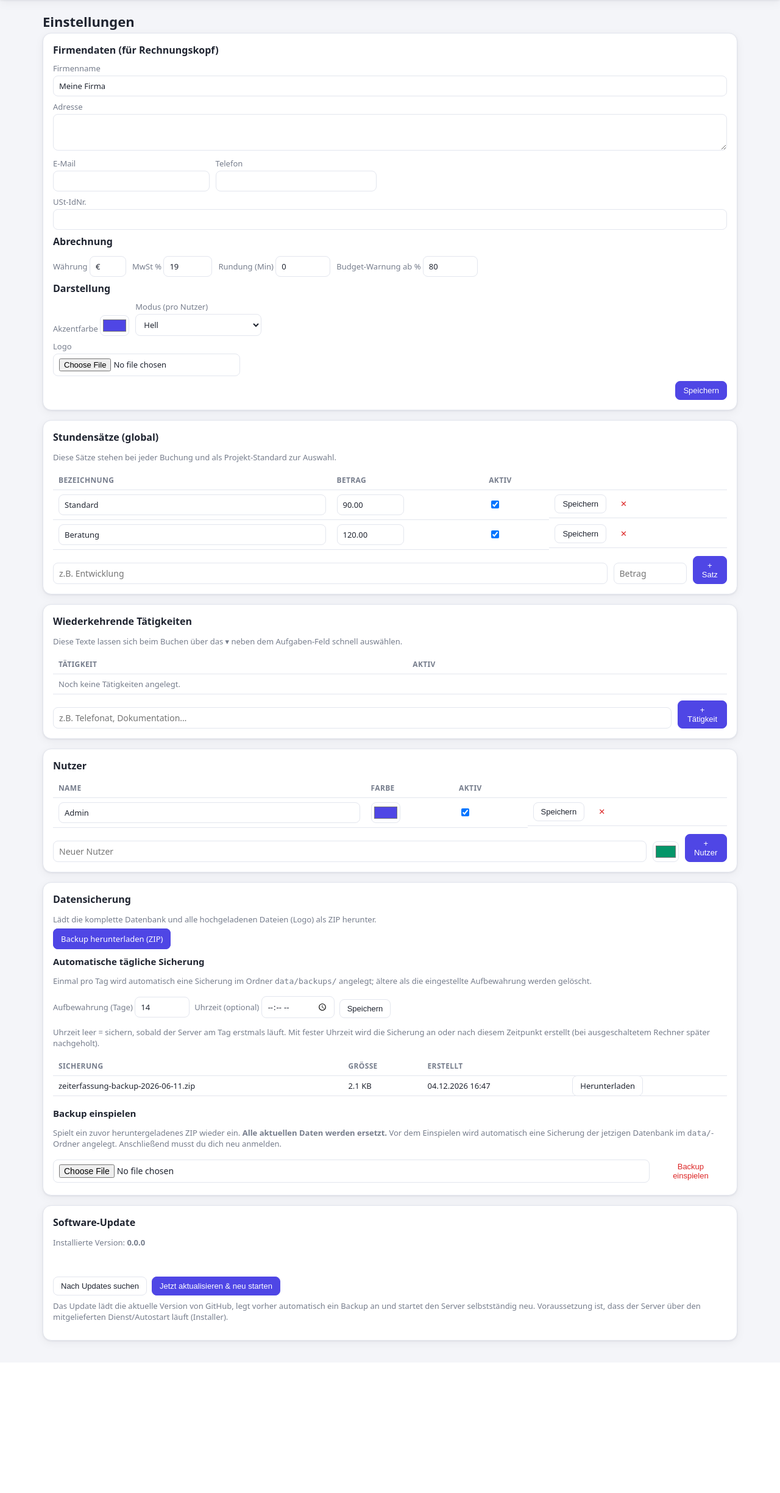
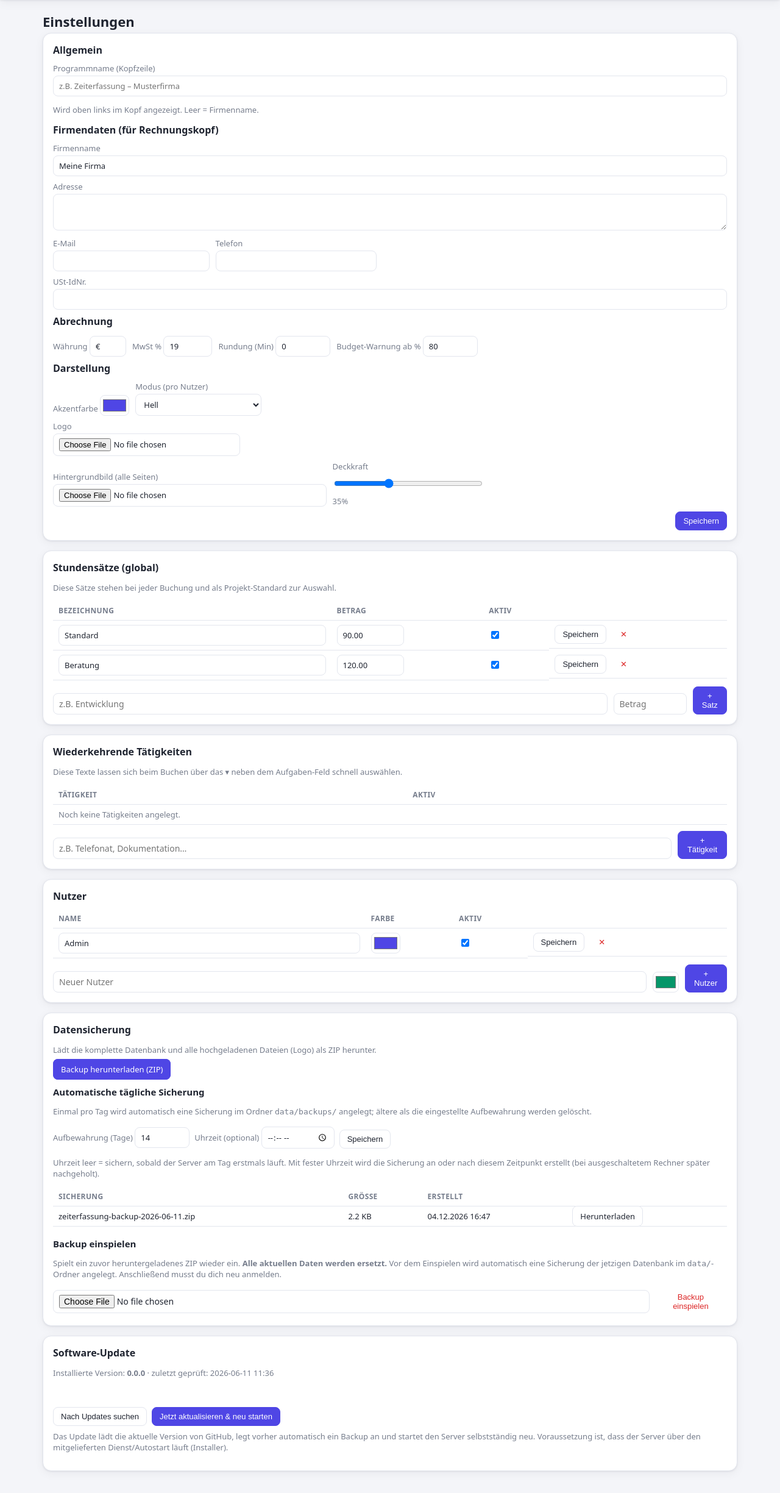
Before and after one commit to ipod86/Zeiterfassung, a Flask app: page /einstellungen/ in a window 1280 px wide. Shown: the part 54-2503 px from the top of the page at 61% size. Before the commit the page ends 2265 px from the top, so only its background shows below. Run offline with Flask 3, Linux system fonts and the light colour scheme; the visitor is signed in with stand-in values (Sample User, id 1); data comes from the database, SQL or seed files in the repository; data that the repository does not hold is empty.

Commit message:
Add configurable app name and site-wide background image
- New setting "Programmname" (app_name) shown in the header instead of
  the company name (falls back to company name, then "Zeiterfassung").
  Company name stays for the invoice header.
- New background image upload shown on all pages as a fixed full-page
  layer behind the content, with an opacity slider (default 35%) so text
  stays readable in light and dark mode. Stored in uploads/, so it is
  included in backups. Added a remove button.
- Bump VERSION to 1.0.2.

Co-Authored-By: Claude Opus 4.7 <noreply@anthropic.com>

```diff
--- a/app/db.py
+++ b/app/db.py
@@ -7,6 +7,7 @@ DB_PATH = DATA_DIR / "zeiterfassung.db"
 
 DEFAULT_SETTINGS = {
     "company_name": "Meine Firma",
+    "app_name": "",
     "company_address": "",
     "company_email": "",
     "company_phone": "",
@@ -25,6 +26,9 @@ DEFAULT_SETTINGS = {
     "logo_file": "",
     "logo_w": "",
     "logo_h": "",
+    "bg_path": "",
+    "bg_file": "",
+    "bg_opacity": "0.35",
 }
 
 
--- a/app/static/css/style.css
+++ b/app/static/css/style.css
@@ -222,6 +222,7 @@ dialog::backdrop { background: rgba(15,18,28,.45); }
 .bar span { display: block; height: 100%; border-radius: 99px; }
 .bar-val { text-align: right; font-variant-numeric: tabular-nums; }
 .logo-preview { height: 28px; vertical-align: middle; margin-left: 8px; }
+.bg-preview { height: 44px; border-radius: 6px; border: 1px solid var(--border); vertical-align: middle; margin-left: 8px; object-fit: cover; }
 .hidden, [hidden] { display: none !important; }
 
 /* budget bars (overview project table) */
--- a/app/templates/base.html
+++ b/app/templates/base.html
@@ -3,9 +3,17 @@
 <head>
   <meta charset="utf-8">
   <meta name="viewport" content="width=device-width, initial-scale=1">
-  <title>{% block title %}Zeiterfassung{% endblock %}</title>
+  <title>{% block title %}{{ settings.app_name or 'Zeiterfassung' }}{% endblock %}</title>
   <link rel="stylesheet" href="{{ url_for('static', filename='css/style.css') }}">
-  <style>:root { --primary: {{ settings.theme_primary or '#4f46e5' }}; }</style>
+  <style>:root { --primary: {{ settings.theme_primary or '#4f46e5' }}; }
+  {% if settings.bg_file %}
+  body::before {
+    content: ""; position: fixed; inset: 0; z-index: -1; pointer-events: none;
+    background-image: url("{{ url_for('uploads', filename=settings.bg_file) }}");
+    background-size: cover; background-position: center; background-attachment: fixed;
+    opacity: {{ settings.bg_opacity or '0.35' }};
+  }
+  {% endif %}</style>
 </head>
 <body>
 {% if current_user_id %}
@@ -15,7 +23,7 @@
       <img src="{{ url_for('uploads', filename=settings.logo_file) }}" alt="Logo" class="logo"
            {% if settings.logo_w and settings.logo_h %}width="{{ settings.logo_w }}" height="{{ settings.logo_h }}"{% endif %}>
     {% endif %}
-    <span class="brand-name">{{ settings.company_name or 'Zeiterfassung' }}</span>
+    <span class="brand-name">{{ settings.app_name or settings.company_name or 'Zeiterfassung' }}</span>
   </div>
   <nav class="mainnav">
     <a href="{{ url_for('main.index') }}" class="{{ 'active' if request.endpoint=='main.index' }}">Erfassen</a>
--- a/app/templates/settings.html
+++ b/app/templates/settings.html
@@ -4,6 +4,12 @@
 <h1>Einstellungen</h1>
 
 <form method="post" action="{{ url_for('settings.save') }}" enctype="multipart/form-data" class="card">
+  <h2>Allgemein</h2>
+  <label>Programmname (Kopfzeile)
+    <input name="app_name" value="{{ s.app_name }}" placeholder="z.B. Zeiterfassung – Musterfirma">
+  </label>
+  <p class="muted small">Wird oben links im Kopf angezeigt. Leer = Firmenname.</p>
+
   <h2>Firmendaten (für Rechnungskopf)</h2>
   <label>Firmenname <input name="company_name" value="{{ s.company_name }}"></label>
   <label>Adresse <textarea name="company_address">{{ s.company_address }}</textarea></label>
@@ -34,7 +40,20 @@
     <label>Logo {% if s.logo_file %}<img src="{{ url_for('uploads', filename=s.logo_file) }}" class="logo-preview">{% endif %}
       <input type="file" name="logo" accept="image/*"></label>
   </div>
+  <div class="row">
+    <label>Hintergrundbild (alle Seiten)
+      {% if s.bg_file %}<img src="{{ url_for('uploads', filename=s.bg_file) }}" class="bg-preview">{% endif %}
+      <input type="file" name="background" accept="image/*"></label>
+    <label>Deckkraft
+      <input name="bg_opacity" type="range" min="0" max="1" step="0.05" value="{{ s.bg_opacity or '0.35' }}"
+             oninput="this.nextElementSibling.textContent=Math.round(this.value*100)+'%'">
+      <span class="muted small">{{ ((s.bg_opacity or 0.35)|float * 100)|round|int }}%</span>
+    </label>
+  </div>
   <div class="row end">
+    {% if s.bg_file %}
+    <button class="btn ghost" formaction="{{ url_for('settings.remove_background') }}" formnovalidate>Hintergrund entfernen</button>
+    {% endif %}
     {% if s.logo_file %}
     <button class="btn ghost" formaction="{{ url_for('settings.remove_logo') }}" formnovalidate>Logo entfernen</button>
     {% endif %}
--- a/app/views/settings.py
+++ b/app/views/settings.py
@@ -16,10 +16,11 @@ from .. import updater
 
 bp = Blueprint("settings", __name__, url_prefix="/einstellungen")
 
-TEXT_KEYS = ["company_name", "company_address", "company_email", "company_phone",
-             "company_vat", "currency", "tax_rate", "rounding_minutes",
-             "budget_warn_pct", "backup_keep_days", "backup_time", "theme_primary"]
-ALLOWED_LOGO = {".png", ".jpg", ".jpeg", ".gif"}
+TEXT_KEYS = ["company_name", "app_name", "company_address", "company_email",
+             "company_phone", "company_vat", "currency", "tax_rate",
+             "rounding_minutes", "budget_warn_pct", "backup_keep_days",
+             "backup_time", "theme_primary", "bg_opacity"]
+ALLOWED_LOGO = {".png", ".jpg", ".jpeg", ".gif", ".webp"}
 
 
 @bp.route("/")
@@ -57,6 +58,14 @@ def save():
         get_db().execute("UPDATE users SET theme_mode=? WHERE id=?", (mode, uid))
         get_db().commit()
 
+    # keep the background opacity in a sane 0..1 range
+    if "bg_opacity" in f:
+        try:
+            op = min(1.0, max(0.0, float(f.get("bg_opacity") or 0.35)))
+        except ValueError:
+            op = 0.35
+        set_setting("bg_opacity", f"{op:.2f}")
+
     file = request.files.get("logo")
     if file and file.filename:
         ext = os.path.splitext(file.filename)[1].lower()
@@ -70,7 +79,20 @@ def save():
             set_setting("logo_w", str(size[0]) if size else "")
             set_setting("logo_h", str(size[1]) if size else "")
         else:
-            flash("Logo muss PNG/JPG/GIF sein.", "error")
+            flash("Logo muss PNG/JPG/GIF/WEBP sein.", "error")
+
+    bg = request.files.get("background")
+    if bg and bg.filename:
+        ext = os.path.splitext(bg.filename)[1].lower()
+        if ext in ALLOWED_LOGO:
+            fname = "background" + ext
+            dest = Path(current_app.config["UPLOAD_DIR"]) / fname
+            bg.save(dest)
+            set_setting("bg_path", str(dest))
+            set_setting("bg_file", fname)
+        else:
+            flash("Hintergrundbild muss PNG/JPG/GIF/WEBP sein.", "error")
+
     log_activity("einstellungen_gespeichert", "settings")
     flash("Einstellungen gespeichert.", "ok")
     return redirect(url_for("settings.index"))
@@ -89,6 +111,20 @@ def remove_logo():
     set_setting("logo_w", "")
     set_setting("logo_h", "")
     flash("Logo entfernt.", "ok")
+    return redirect(url_for("settings.index"))
+
+
+@bp.route("/hintergrund/entfernen", methods=["POST"])
+def remove_background():
+    s = get_settings()
+    if s.get("bg_path") and Path(s["bg_path"]).exists():
+        try:
+            Path(s["bg_path"]).unlink()
+        except OSError:
+            pass
+    set_setting("bg_path", "")
+    set_setting("bg_file", "")
+    flash("Hintergrundbild entfernt.", "ok")
     return redirect(url_for("settings.index"))
 
 
```
Also changed, not shown: 1 other file.
